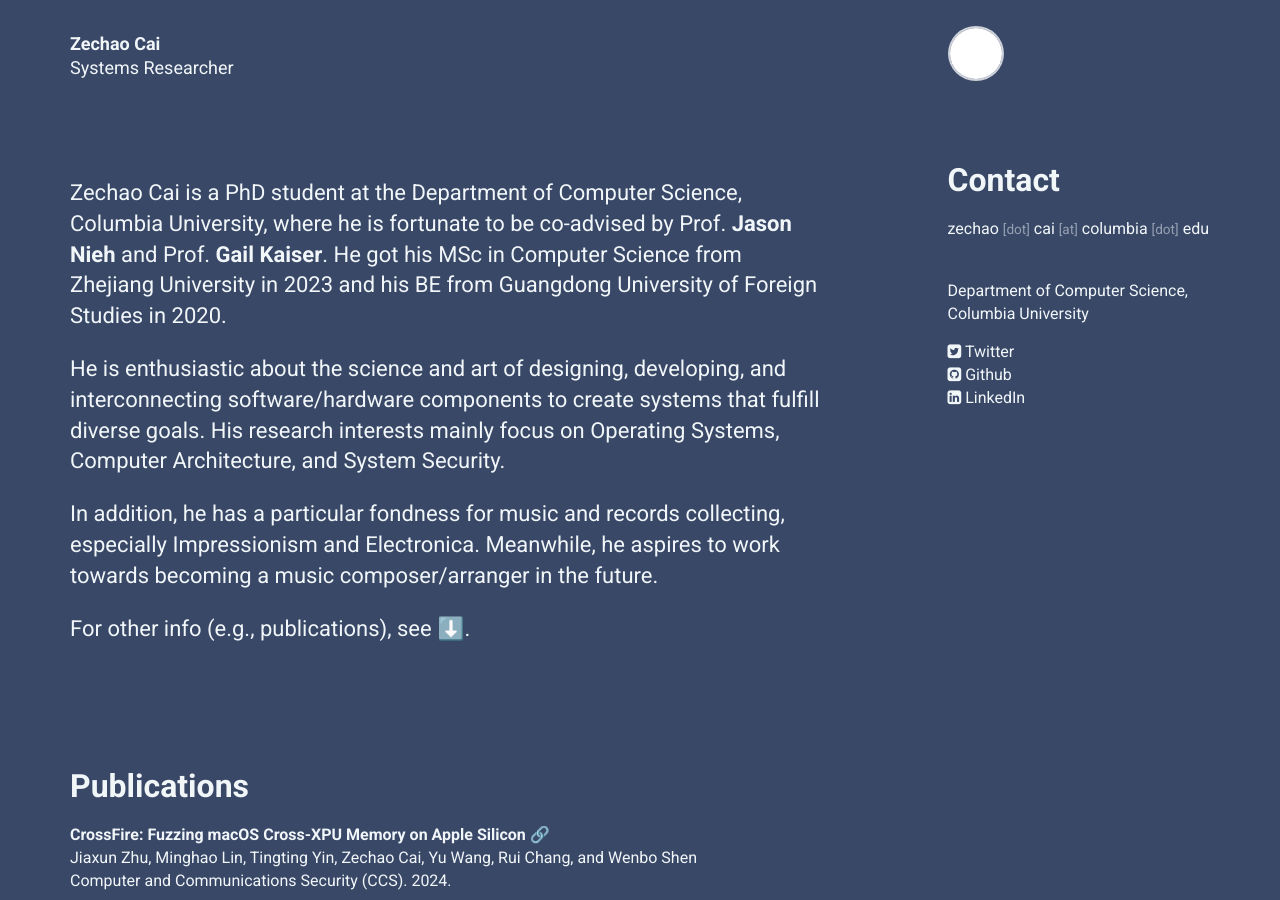
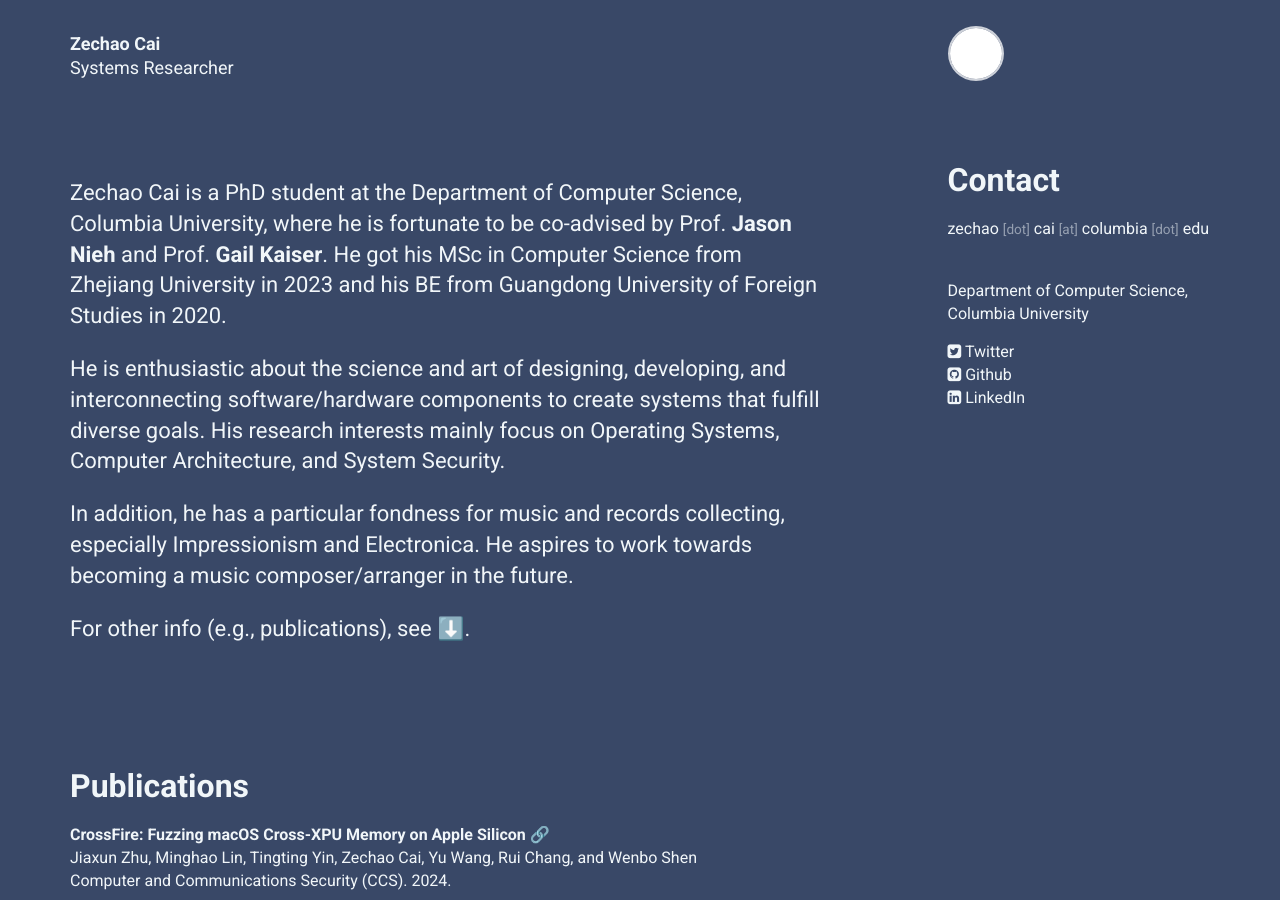
Before and after one commit to zech4o/zech4o.github.io, a Jekyll site: the page built from index.html, in a window 1280 px wide and 900 px high. Built offline with Jekyll 4.4.1, drawn with Linux system fonts in a browser that asks for light colours; nearby versions of some CDN libraries.

Commit message:
update 2024-09-01

```diff
--- a/_data/personal.yml
+++ b/_data/personal.yml
@@ -37,7 +37,7 @@ intro:
     He is enthusiastic about the science and art of designing, developing, and interconnecting software/hardware components to create systems that fulfill diverse goals. His research interests mainly focus on Operating Systems, Computer Architecture, and System Security.
 
 
-    In addition, he has a particular fondness for music and records collecting, especially Impressionism and Electronica. Meanwhile, he aspires to work towards becoming a music composer/arranger in the future.
+    In addition, he has a particular fondness for music and records collecting, especially Impressionism and Electronica. He aspires to work towards becoming a music composer/arranger in the future.
 
 
     For other info (e.g., publications), see ⬇️.
```
